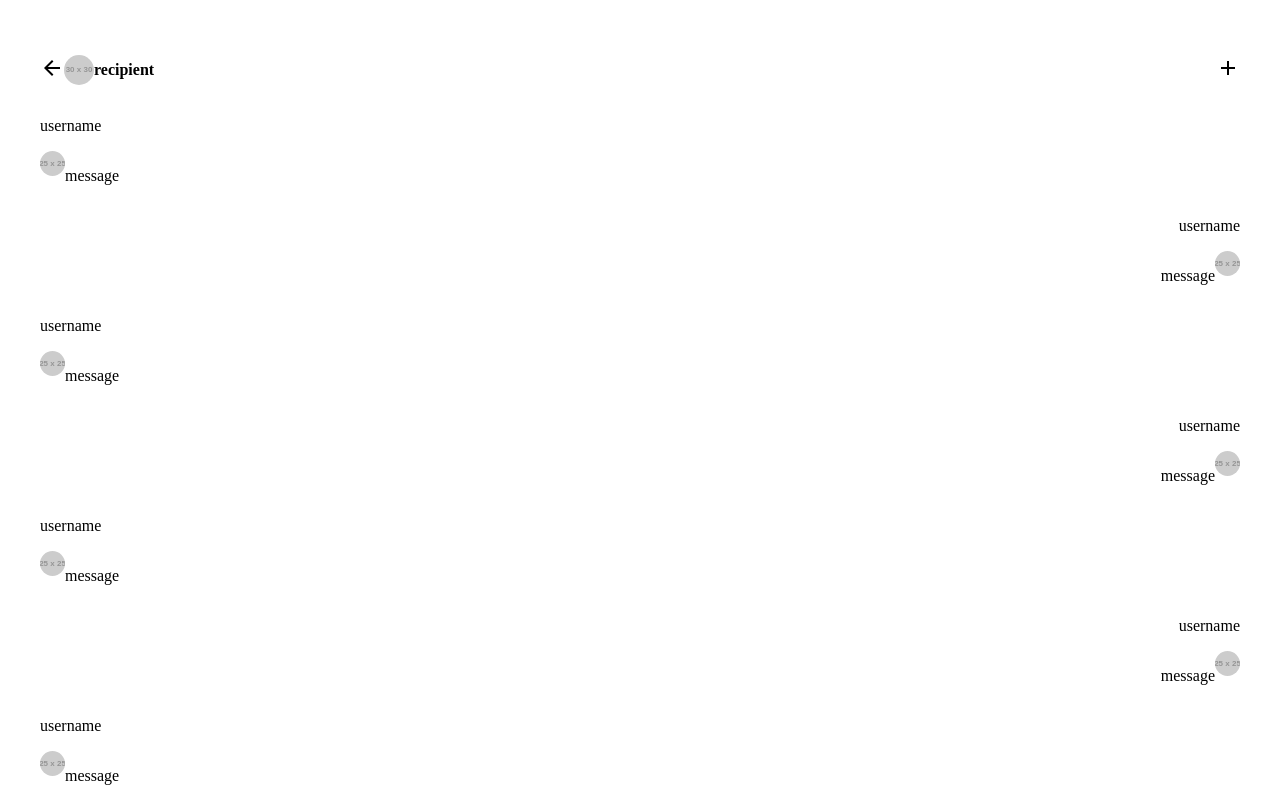
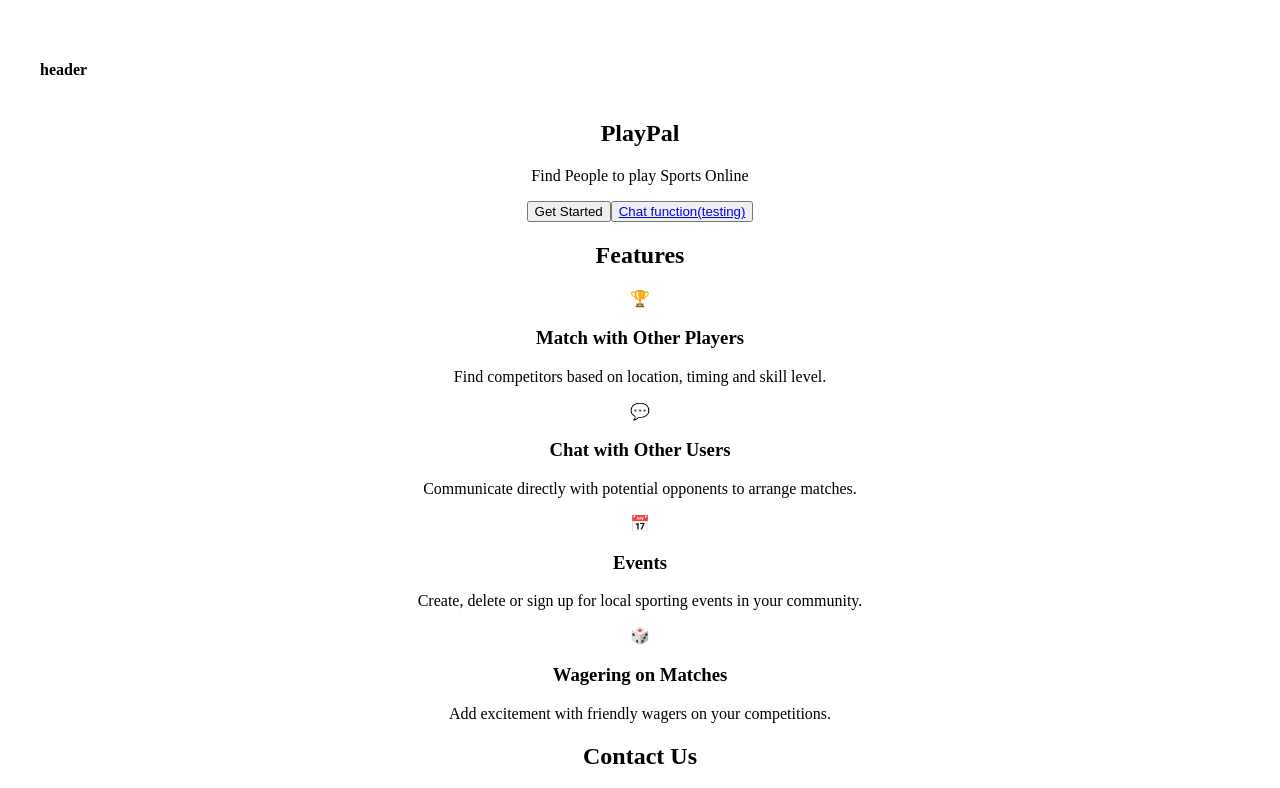
Before and after one commit to BrownieTr/2800-202510-BBY02, a React app: page / in a window 1280 px wide. Shown: the top 788 px of the page. Built offline with nearby package versions, Linux system fonts and the light colour scheme; the HTML template or start-up script is replaced by a standard one.

Commit message:
Move chat functionality Routing for testing easier

```diff
--- a/src/App.jsx
+++ b/src/App.jsx
@@ -2,11 +2,14 @@ import { useState } from 'react'
 import { Routes, Route } from 'react-router-dom';
 import './styles/App.css'
 import Landing from './pages/landing';
+import Chat from './pages/chat.jsx';
+import ChatBubble from './components/ui/chatBubble.jsx';
 
 function App() {
   return (
     <Routes>
       <Route path="/" element={<Landing />} />
+      <Route path="/chat" element={<Chat/>} />
     </Routes>
   );
 }
--- a/src/main.jsx
+++ b/src/main.jsx
@@ -4,13 +4,11 @@ import { StrictMode } from 'react';
 import { BrowserRouter } from 'react-router-dom';
 import './styles/index.css'
 import App from './App.jsx'
-import Chat from './pages/chat.jsx';
-import ChatBubble from './components/ui/chatBubble.jsx';
 
 ReactDOM.createRoot(document.getElementById('root')).render(
   <StrictMode>
     <BrowserRouter>
-      <Chat/>
+      <App></App>
     </BrowserRouter>
   </StrictMode>
 );
--- a/src/pages/landing.jsx
+++ b/src/pages/landing.jsx
@@ -1,6 +1,7 @@
 import React from 'react';
 import Navbar from '../components/layout/navbar';
 import Features from '../sections/features';
+import { Link } from 'react-router-dom';
 
 export default function Landing() {
     return (
@@ -16,6 +17,7 @@ export default function Landing() {
                     <h2>PlayPal</h2>
                     <p>Find People to play Sports Online</p>
                     <button>Get Started</button>
+                    <button><Link to="/chat">Chat function(testing)</Link></button>
                 </section>
 
                 <Features />
```
